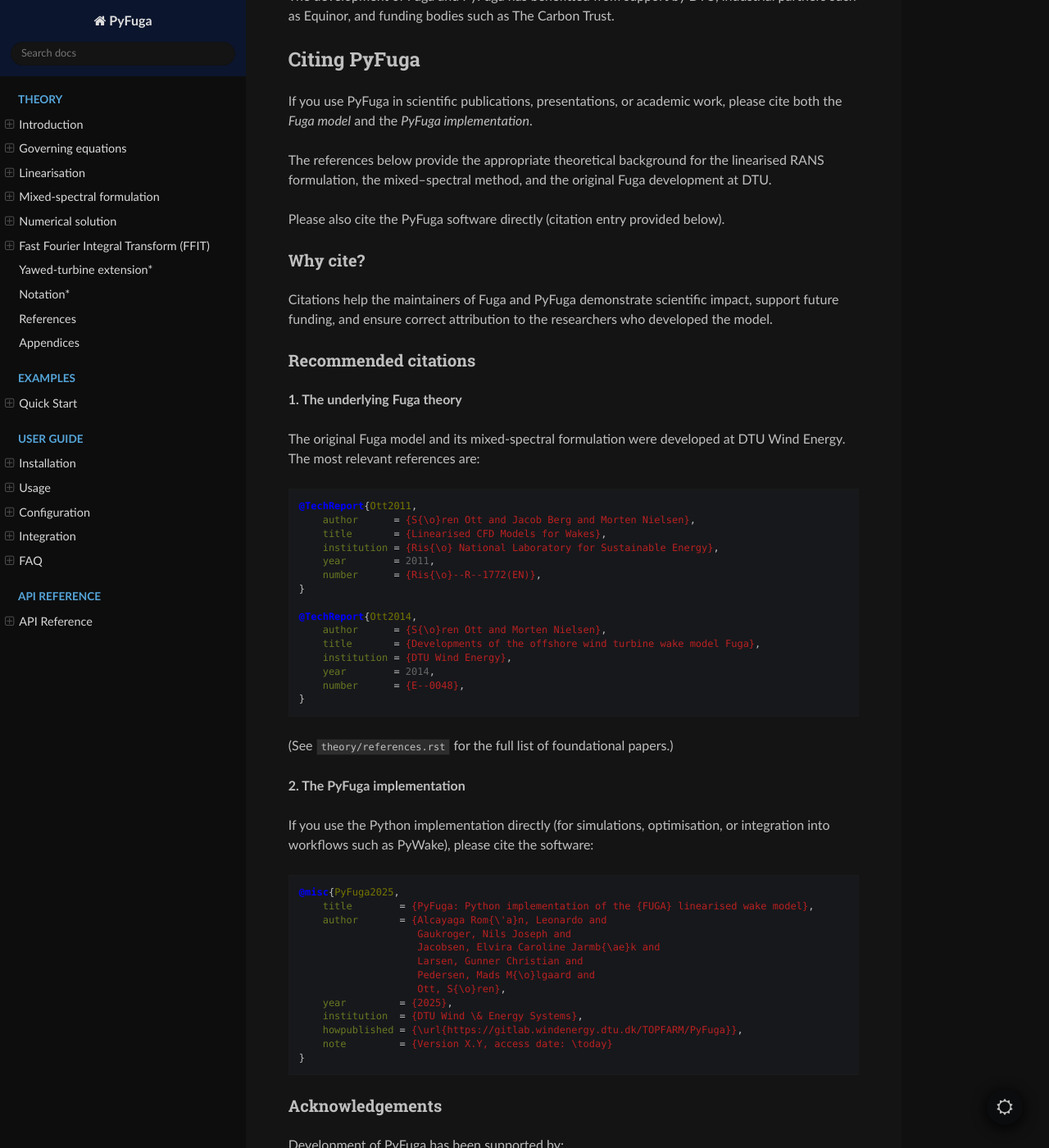
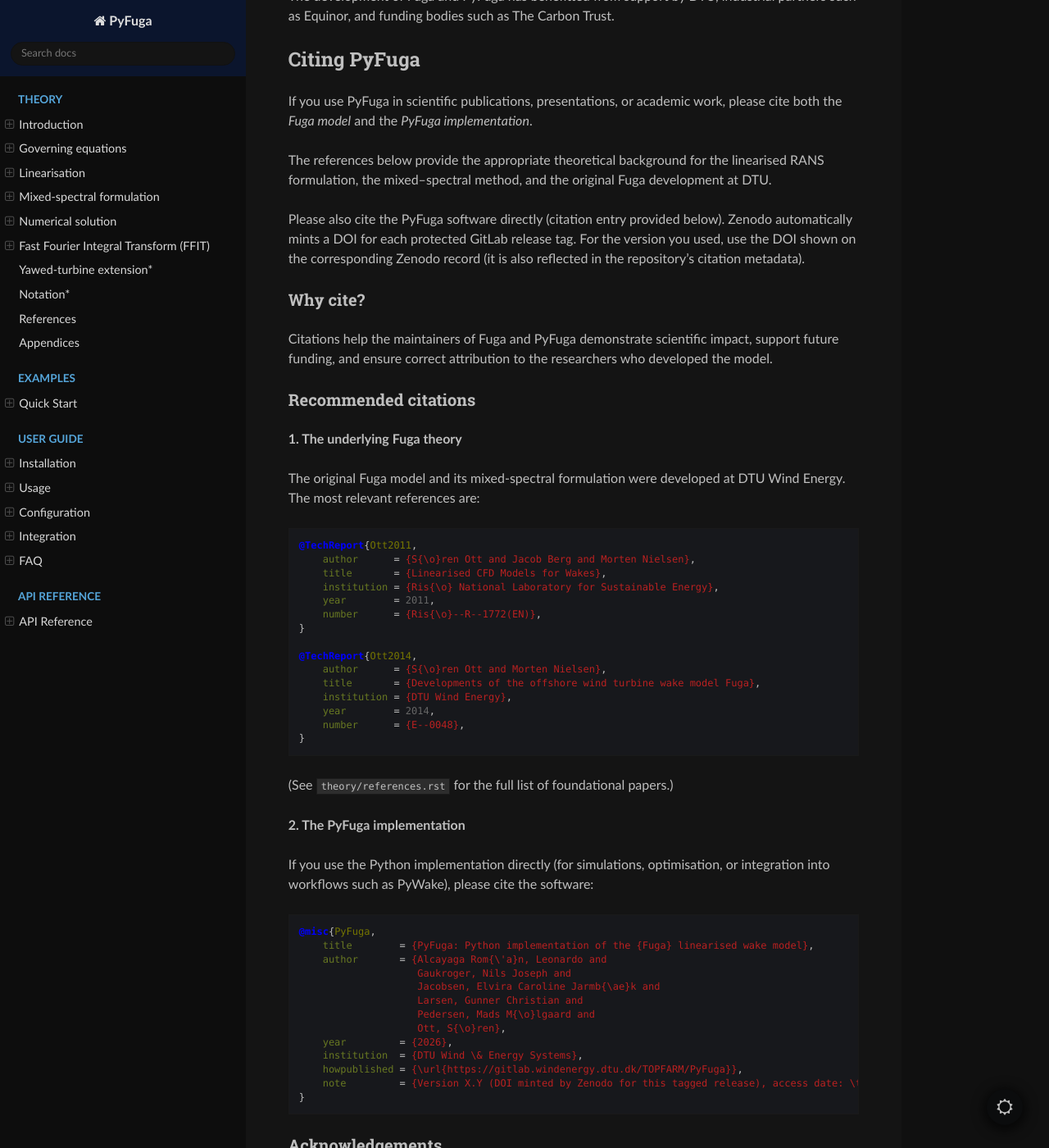
Before and after one commit to haavardnk/PyFuga, a Sphinx documentation site: the page built from docs/index.rst, in a window 1280 px wide and 1400 px high, scrolled down 2601 px. Shown: the whole window at 82% size. Built offline with Sphinx 7.4.7 and the Read the Docs theme 3.1.0, drawn with Linux system fonts in a browser that asks for light colours.

Commit message:
Add Zenodo integration and citation metadata for PyFuga

```diff
--- a/docs/index.rst
+++ b/docs/index.rst
@@ -113,6 +113,7 @@
 Fuga development at DTU.
 
 Please also cite the PyFuga software directly (citation entry provided below).
+Zenodo automatically mints a DOI for each protected GitLab release tag. For the version you used, use the DOI shown on the corresponding Zenodo record (it is also reflected in the repository's citation metadata).
 
 Why cite?
 ^^^^^^^^^
@@ -156,18 +157,18 @@
 
 .. code-block:: bibtex
 
-    @misc{PyFuga2025,
-        title        = {PyFuga: Python implementation of the {FUGA} linearised wake model},
+    @misc{PyFuga,
+        title        = {PyFuga: Python implementation of the {Fuga} linearised wake model},
         author       = {Alcayaga Rom{\'a}n, Leonardo and
                         Gaukroger, Nils Joseph and
                         Jacobsen, Elvira Caroline Jarmb{\ae}k and
                         Larsen, Gunner Christian and
                         Pedersen, Mads M{\o}lgaard and
                         Ott, S{\o}ren},
-        year         = {2025},
+        year         = {2026},
         institution  = {DTU Wind \& Energy Systems},
         howpublished = {\url{https://gitlab.windenergy.dtu.dk/TOPFARM/PyFuga}},
-        note         = {Version X.Y, access date: \today}
+        note         = {Version X.Y (DOI minted by Zenodo for this tagged release), access date: \today}
     }
 
 
```
Also changed, not shown: README.md (+6 -0 lines), .zenodo.json (added), 4 other files.
